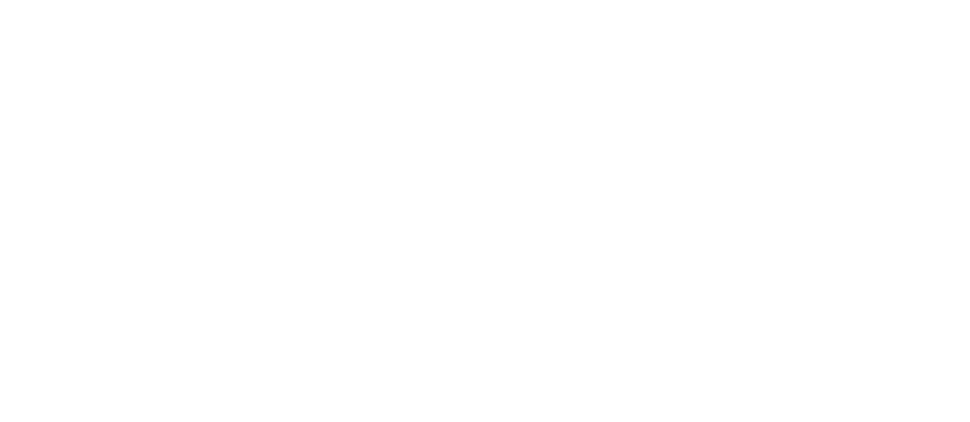
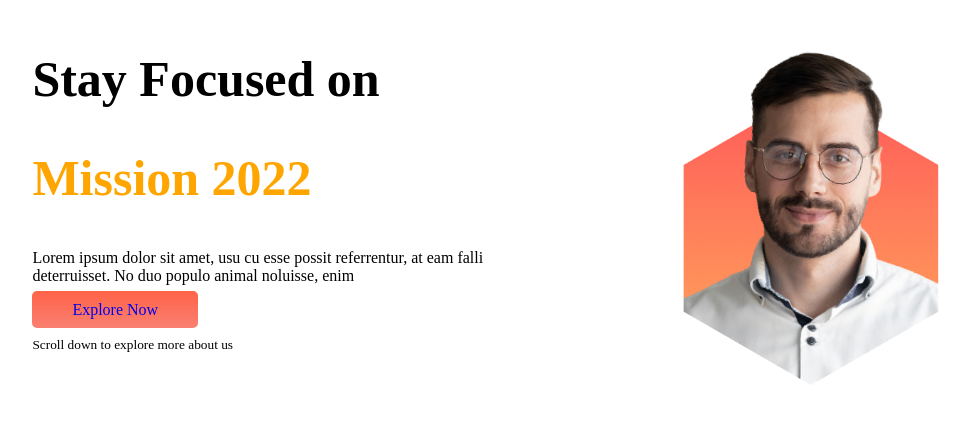
Before and after one commit to yassesh/mission-2022, a plain HTML site: page index.html in a window 1280 px wide. Shown: the whole page, without its empty margins (102-1072 px from the left). Drawn offline with Linux system fonts and the light colour scheme; a web font is replaced by a local one.

Commit message:
stay focused part completed

```diff
--- a/index.html
+++ b/index.html
@@ -7,10 +7,32 @@
     <meta name="viewport" content="width=device-width, initial-scale=1.0">
     <title>Mission 2022</title>
     <link rel="stylesheet" href="style.css">
+    <link rel="preconnect" href="https://fonts.googleapis.com">
+    <link rel="preconnect" href="https://fonts.gstatic.com" crossorigin>
+    <link href="https://fonts.googleapis.com/css2?family=Poppins&family=Source+Serif+Pro:wght@600&display=swap"
+        rel="stylesheet">
+
 </head>
 
 <body>
-
+    <section class="stay-focused">
+        <div class="half-width">
+            <div id="big-heading">
+                <h1 id="first-heading">Stay Focused on</h1>
+                <h1 class="orange-color">Mission 2022</h1>
+            </div>
+            <p>Lorem ipsum dolor sit amet, usu cu esse possit
+                referrentur, at eam falli deterruisset. No duo populo
+                animal noluisse, enim</p>
+            <a class="link-button" target="blank" href="https://www.facebook.com/profile.php?id=100071532619208">Explore
+                Now</a>
+            <p><small>Scroll down to explore more about us
+                </small></p>
+        </div>
+        <div class="half-width">
+            <img src="images/person-3.png" alt="">
+        </div>
+    </section>
 </body>
 
 </html>
--- a/style.css
+++ b/style.css
@@ -0,0 +1,33 @@
+body{
+    font-family: 'Source Serif Pro', serif;
+}
+h1{
+    font-size: 50px;
+}
+#first-heading{
+    margin-bottom: 10px;
+}
+#big-heading{
+    border-left: 5x solid;
+    border-image: linear-gradient(tomato,yellow);
+    border-image-slice: 1;
+}
+.stay-focused{
+    display: flex;
+}
+.half-width{
+    width: 50%;
+    padding-left: 10%;
+}
+.half-width img{
+    width: 60%;
+}
+.link-button{
+    text-decoration: none;
+    padding: 10px 40px;
+    background-image: linear-gradient(tomato,salmon);
+    border-radius: 5px;
+}
+.orange-color{
+    color: orange;
+}
```
Also changed, not shown: images/person-3.png (added).
